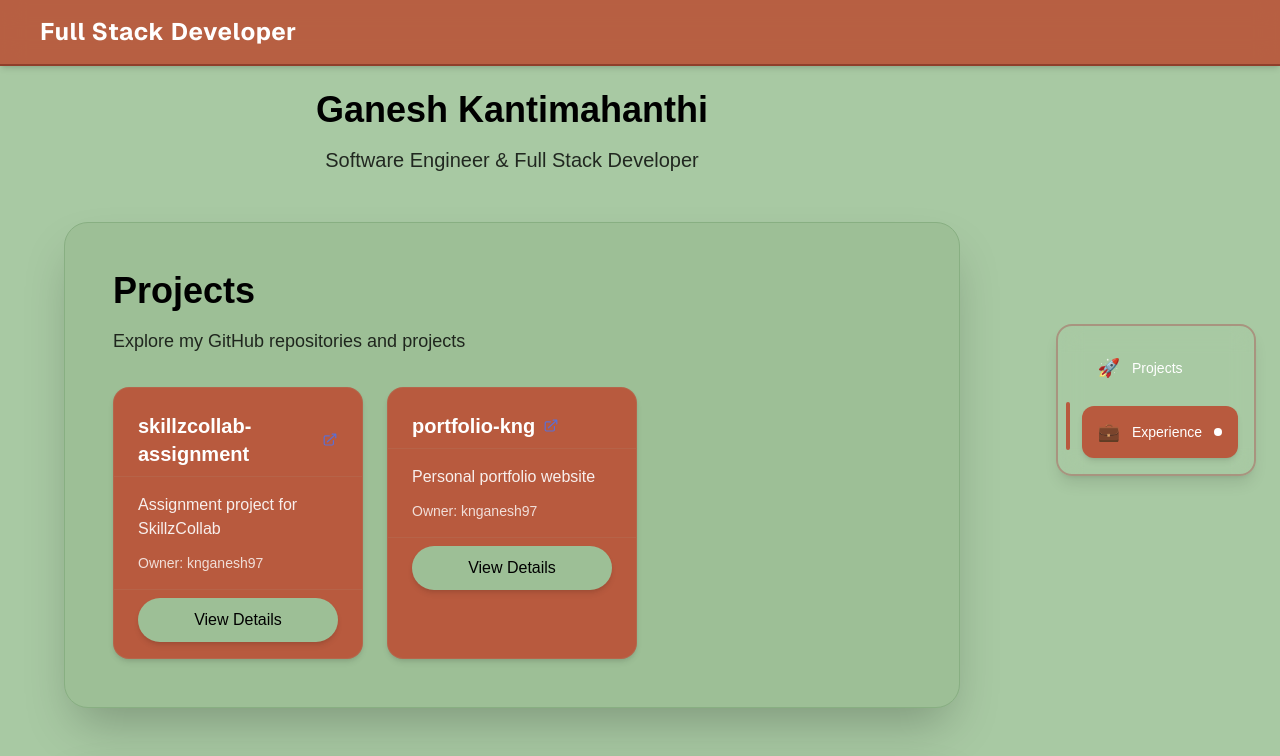
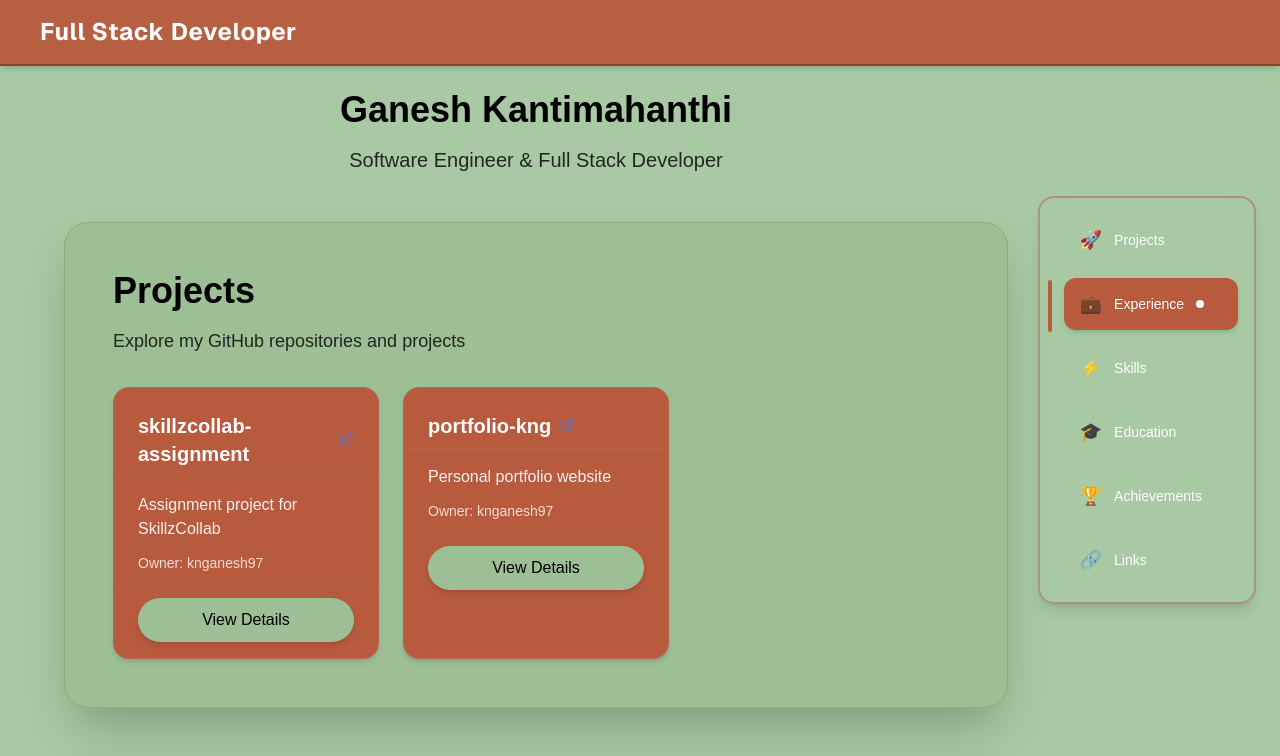
Before and after one commit to knganesh97/portfolio-kng, a Next.js app: page / in a window 1280 px wide. Shown: the top 756 px of the page. Built offline with nearby package versions, Linux system fonts and the light colour scheme.

Commit message:
feat: enhance sidebar navigation with additional sections and dynamic indicator

```diff
--- a/src/app/page.tsx
+++ b/src/app/page.tsx
@@ -6,7 +6,7 @@ import { workExperience } from "@/utils/Constants";
 export default function Home() {
   return (
     <div className="min-h-screen bg-background p-6 relative">
-      <div className="max-w-6xl mx-auto lg:pr-64"> {/* Add right padding for sidebar space */}
+      <div className="max-w-6xl mx-auto lg:pr-52"> {/* Add right padding for sidebar space */}
         <div className="text-center mb-12">
           <h1 className="text-4xl font-bold mb-4 text-foreground">
             Ganesh Kantimahanthi
--- a/src/components/Sidebar.tsx
+++ b/src/components/Sidebar.tsx
@@ -7,10 +7,14 @@ interface SidebarProps {
 
 const Sidebar: React.FC<SidebarProps> = ({ className = '' }) => {
   const [activeSection, setActiveSection] = useState<string>('');
+  const [indicatorStyle, setIndicatorStyle] = useState<{ transform: string; height: string }>({
+    transform: 'translateY(0px)',
+    height: '48px'
+  });
 
   useEffect(() => {
     const handleScroll = () => {
-      const sections = ['projects', 'experience'];
+      const sections = ['projects', 'experience', 'skills', 'education', 'achievements', 'links'];
       const scrollPosition = window.scrollY + 100; // Offset for better detection
 
       for (const section of sections) {
@@ -32,6 +36,26 @@ const Sidebar: React.FC<SidebarProps> = ({ className = '' }) => {
     return () => window.removeEventListener('scroll', handleScroll);
   }, []);
 
+  // Update indicator position based on active section
+  useEffect(() => {
+    if (activeSection) {
+      const buttonElement = document.querySelector(`[data-section="${activeSection}"]`);
+      if (buttonElement) {
+        const navElement = buttonElement.closest('nav');
+        if (navElement) {
+          const navRect = navElement.getBoundingClientRect();
+          const buttonRect = buttonElement.getBoundingClientRect();
+          const relativeTop = buttonRect.top - navRect.top - 16; // Subtract nav padding (p-4 = 16px)
+
+          setIndicatorStyle({
+            transform: `translateY(${relativeTop}px)`,
+            height: `${buttonRect.height}px`
+          });
+        }
+      }
+    }
+  }, [activeSection]);
+
   const scrollToSection = (sectionId: string) => {
     const element = document.getElementById(sectionId);
     if (element) {
@@ -46,7 +70,11 @@ const Sidebar: React.FC<SidebarProps> = ({ className = '' }) => {
 
   const navigationItems = [
     { id: 'projects', label: 'Projects', icon: '🚀' },
-    { id: 'experience', label: 'Experience', icon: '💼' }
+    { id: 'experience', label: 'Experience', icon: '💼' },
+    { id: 'skills', label: 'Skills', icon: '⚡' },
+    { id: 'education', label: 'Education', icon: '🎓' },
+    { id: 'achievements', label: 'Achievements', icon: '🏆' },
+    { id: 'links', label: 'Links', icon: '🔗' }
   ];
 
   return (
@@ -55,12 +83,8 @@ const Sidebar: React.FC<SidebarProps> = ({ className = '' }) => {
         {/* Navigation indicator line - positioned behind the buttons */}
         <div className="absolute left-2 top-4 bottom-4 w-1 bg-border/30 rounded-full">
           <div
-            className={`
-              w-full h-12 bg-primary rounded-full transition-all duration-500 ease-out absolute
-            `}
-            style={{
-              transform: activeSection === 'experience' ? 'translateY(60px)' : 'translateY(12px)'
-            }}
+            className="w-full bg-primary rounded-full transition-all duration-500 ease-out absolute"
+            style={indicatorStyle}
           />
         </div>
 
@@ -68,6 +92,7 @@ const Sidebar: React.FC<SidebarProps> = ({ className = '' }) => {
           {navigationItems.map((item) => (
             <button
               key={item.id}
+              data-section={item.id}
               onClick={() => scrollToSection(item.id)}
               className={`
                 group flex items-center space-x-3 px-4 py-3 rounded-xl transition-all duration-300
```
